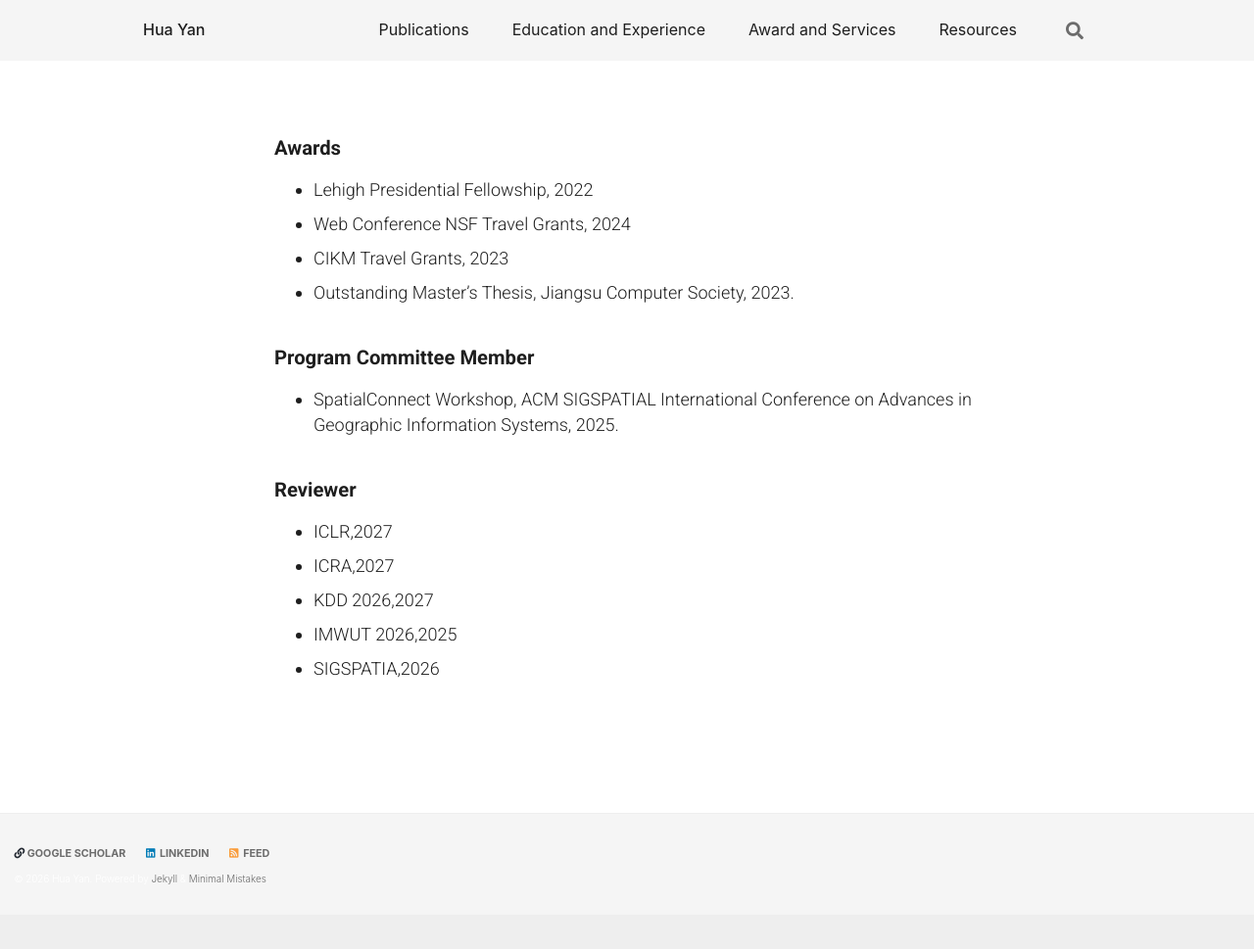
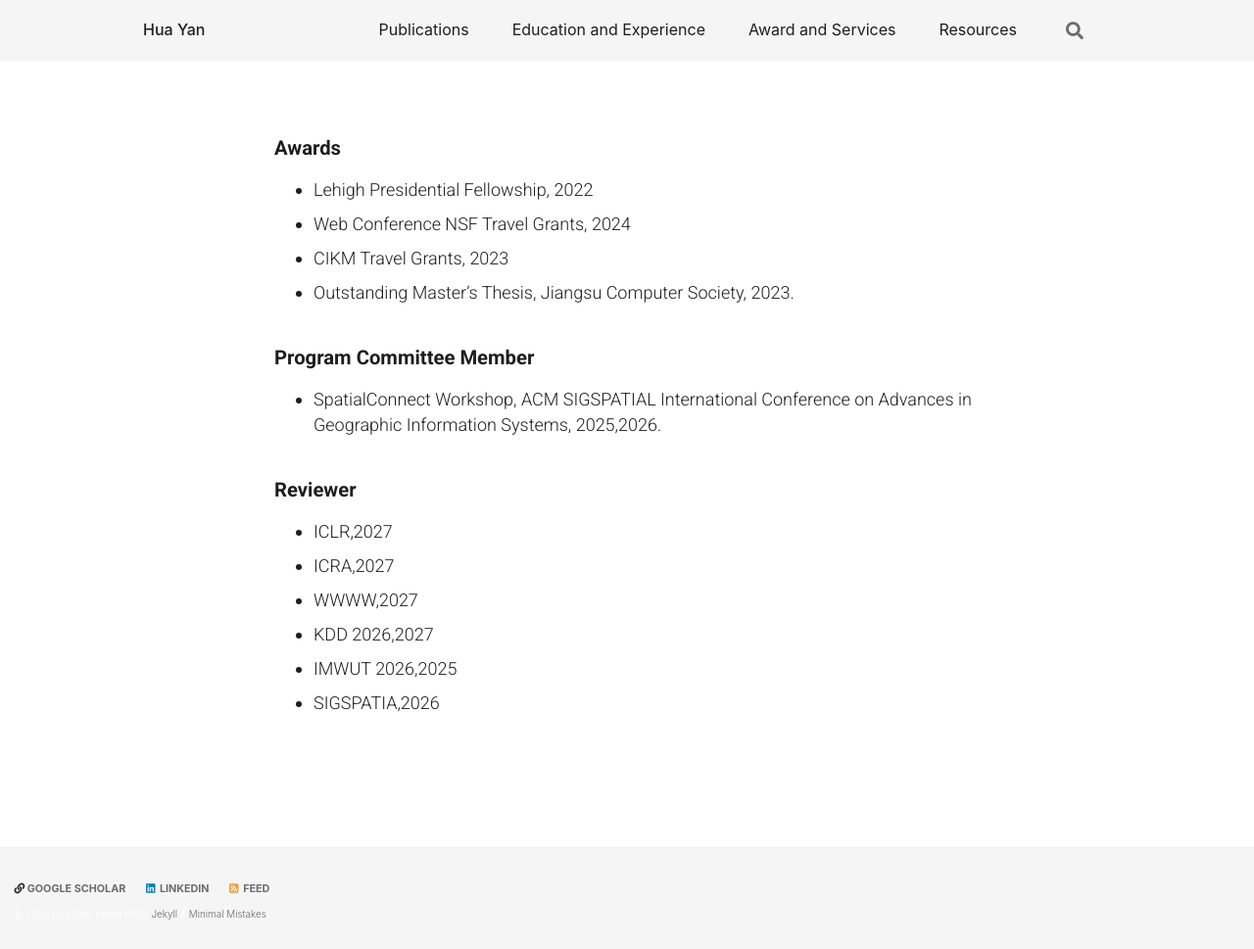
Before and after one commit to huy222-lu/website, a Jekyll site: the page built from _pages/services.md, in a window 1280 px wide. Shown: the whole page at 98% size. Built offline with Jekyll 4.4.1, drawn with Linux system fonts in a browser that asks for light colours; cached includes are drawn as plain includes; a script that is not in the unit is left out; comment, search, counter and statistics services are not loaded; before the commit the page ends 934 px from its top, so only the background shows below that.

Commit message:
Update conference years for SpatialConnect Workshop

```diff
--- a/_pages/services.md
+++ b/_pages/services.md
@@ -13,11 +13,12 @@ author_profile: false
 
 
 <h3 style="font-weight:700;">Program Committee Member</h3>
-* SpatialConnect Workshop, ACM SIGSPATIAL International Conference on Advances in Geographic Information Systems, 2025.
+* SpatialConnect Workshop, ACM SIGSPATIAL International Conference on Advances in Geographic Information Systems, 2025,2026.
 
 <h3 style="font-weight:700;">Reviewer</h3>
 * ICLR,2027
 * ICRA,2027
+* WWWW,2027
 * KDD 2026,2027
 * IMWUT 2026,2025
 * SIGSPATIA,2026
```
